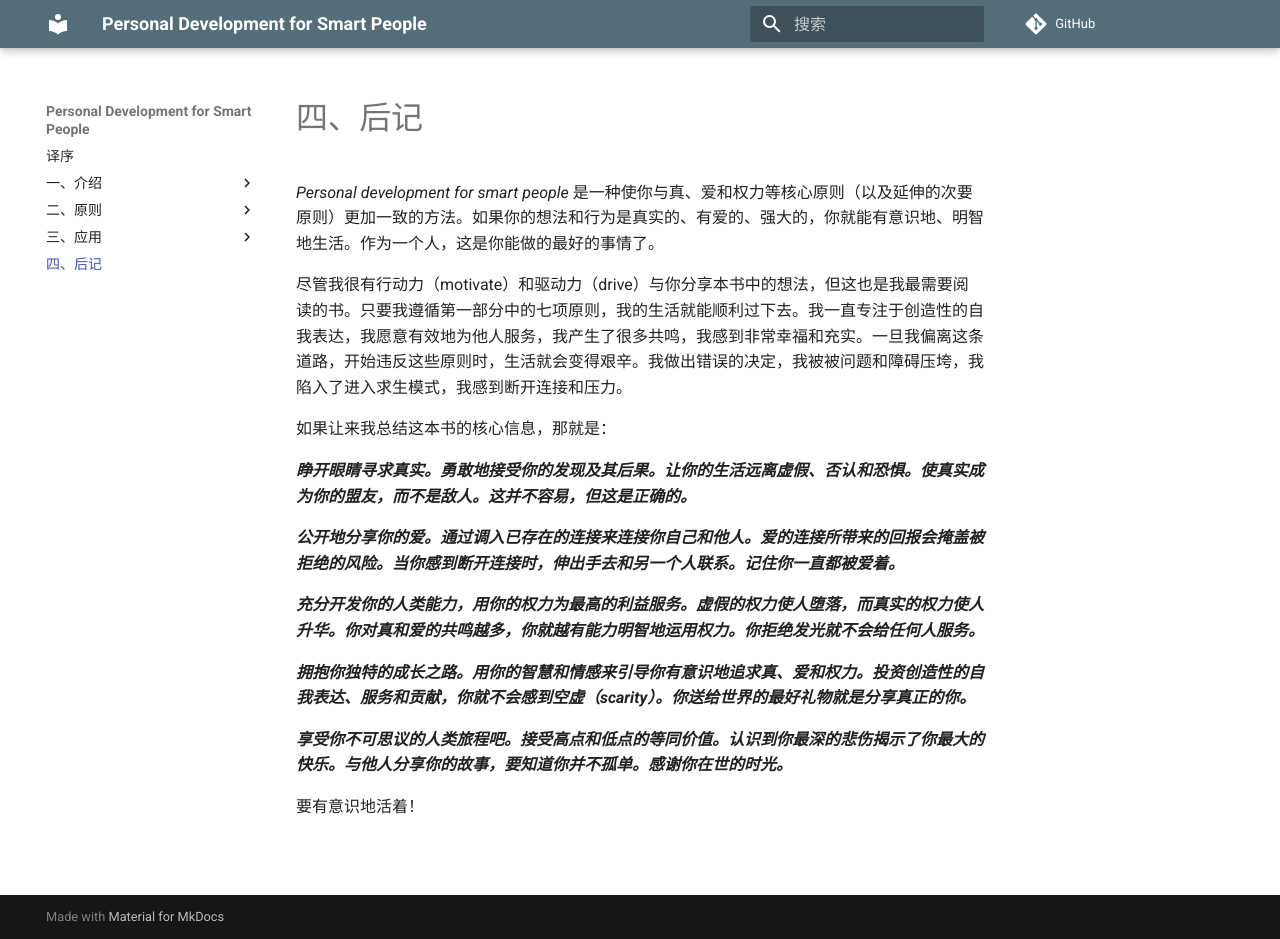
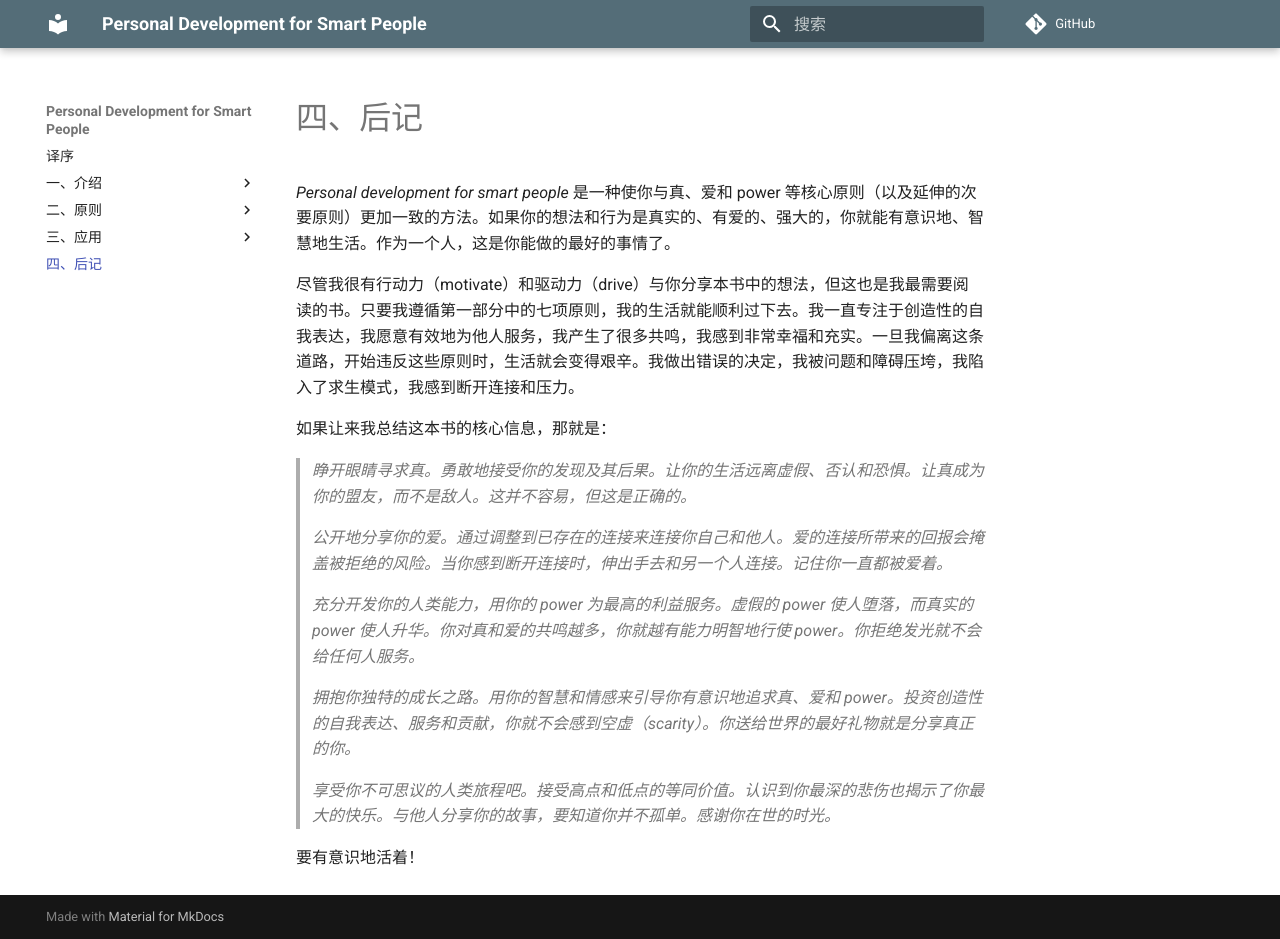
Before and after one commit to wtsnwei/pdsp, an MkDocs documentation site: the page built from docs/后记.md, in a window 1280 px wide and 939 px high. Built offline with MkDocs 1.6.1 and Material for MkDocs 9.7.7, drawn with Linux system fonts in a browser that asks for light colours; comment, search, counter and statistics services are not loaded.

Commit message:
修正语句

```diff
--- a/docs/后记.md
+++ b/docs/后记.md
@@ -1,17 +1,17 @@
-*Personal development for smart people* 是一种使你与真、爱和权力等核心原则（以及延伸的次要原则）更加一致的方法。如果你的想法和行为是真实的、有爱的、强大的，你就能有意识地、明智地生活。作为一个人，这是你能做的最好的事情了。
+*Personal development for smart people* 是一种使你与真、爱和 power 等核心原则（以及延伸的次要原则）更加一致的方法。如果你的想法和行为是真实的、有爱的、强大的，你就能有意识地、智慧地生活。作为一个人，这是你能做的最好的事情了。
 
-尽管我很有行动力（motivate）和驱动力（drive）与你分享本书中的想法，但这也是我最需要阅读的书。只要我遵循第一部分中的七项原则，我的生活就能顺利过下去。我一直专注于创造性的自我表达，我愿意有效地为他人服务，我产生了很多共鸣，我感到非常幸福和充实。一旦我偏离这条道路，开始违反这些原则时，生活就会变得艰辛。我做出错误的决定，我被被问题和障碍压垮，我陷入了进入求生模式，我感到断开连接和压力。
+尽管我很有行动力（motivate）和驱动力（drive）与你分享本书中的想法，但这也是我最需要阅读的书。只要我遵循第一部分中的七项原则，我的生活就能顺利过下去。我一直专注于创造性的自我表达，我愿意有效地为他人服务，我产生了很多共鸣，我感到非常幸福和充实。一旦我偏离这条道路，开始违反这些原则时，生活就会变得艰辛。我做出错误的决定，我被问题和障碍压垮，我陷入了求生模式，我感到断开连接和压力。
 
 如果让来我总结这本书的核心信息，那就是：
 
-***睁开眼睛寻求真实。勇敢地接受你的发现及其后果。让你的生活远离虚假、否认和恐惧。使真实成为你的盟友，而不是敌人。这并不容易，但这是正确的。***
-
-***公开地分享你的爱。通过调入已存在的连接来连接你自己和他人。爱的连接所带来的回报会掩盖被拒绝的风险。当你感到断开连接时，伸出手去和另一个人联系。记住你一直都被爱着。***
-
-***充分开发你的人类能力，用你的权力为最高的利益服务。虚假的权力使人堕落，而真实的权力使人升华。你对真和爱的共鸣越多，你就越有能力明智地运用权力。你拒绝发光就不会给任何人服务。***
-
-***拥抱你独特的成长之路。用你的智慧和情感来引导你有意识地追求真、爱和权力。投资创造性的自我表达、服务和贡献，你就不会感到空虚（scarity）。你送给世界的最好礼物就是分享真正的你。***
-
-***享受你不可思议的人类旅程吧。接受高点和低点的等同价值。认识到你最深的悲伤揭示了你最大的快乐。与他人分享你的故事，要知道你并不孤单。感谢你在世的时光。***
+> *睁开眼睛寻求真。勇敢地接受你的发现及其后果。让你的生活远离虚假、否认和恐惧。让真成为你的盟友，而不是敌人。这并不容易，但这是正确的。*
+>
+> *公开地分享你的爱。通过调整到已存在的连接来连接你自己和他人。爱的连接所带来的回报会掩盖被拒绝的风险。当你感到断开连接时，伸出手去和另一个人连接。记住你一直都被爱着。*
+>
+> *充分开发你的人类能力，用你的 power 为最高的利益服务。虚假的 power 使人堕落，而真实的 power 使人升华。你对真和爱的共鸣越多，你就越有能力明智地行使 power。你拒绝发光就不会给任何人服务。*
+>
+> *拥抱你独特的成长之路。用你的智慧和情感来引导你有意识地追求真、爱和 power。投资创造性的自我表达、服务和贡献，你就不会感到空虚（scarity）。你送给世界的最好礼物就是分享真正的你。*
+>
+> *享受你不可思议的人类旅程吧。接受高点和低点的等同价值。认识到你最深的悲伤也揭示了你最大的快乐。与他人分享你的故事，要知道你并不孤单。感谢你在世的时光。*
 
 要有意识地活着！
```
Also changed, not shown: docs/3.Application/13.spirituality/06.spirituality-and-courage.md (+4 -4 lines), docs/3.Application/13.spirituality/07.spirituality-and-intelligence.md (+3 -3 lines), docs/3.Application/13.spirituality/08.小结.md (+2 -2 lines), docs/index.md (+1 -2 lines).
